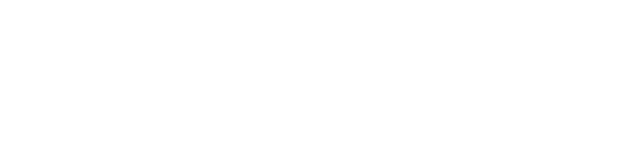
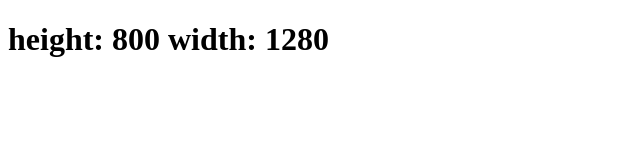
Before and after one commit to acciojob/screen-size-karthik200509, a website: page main.html in a window 1280 px wide. Shown: the whole page, without its empty margins (0-640 px from the left). Drawn offline with Linux system fonts and the light colour scheme.

Commit message:
created a submission

```diff
--- a/main.html
+++ b/main.html
@@ -8,6 +8,10 @@
 
 <body>
 	<!-- the entire body must be written by student -->
+	 <h1 id="sizeInfo">
+        height: <span id="height">1000</span>
+        width: <span id="width">1000</span>
+    </h1>
     <script type="text/javascript" src="./script.js">
 </script>
 
--- a/script.js
+++ b/script.js
@@ -1 +1,10 @@
 //your JS code here. If required.
+ const height=document.getElementById("height");
+        const width=document.getElementById("width");
+
+          height.innerText = window.innerHeight
+   width.innerText = window.innerWidth
+   window.addEventListener("resize" , function(){
+     height.innerText = window.innerHeight
+   width.innerText = window.innerWidth
+   })
```
